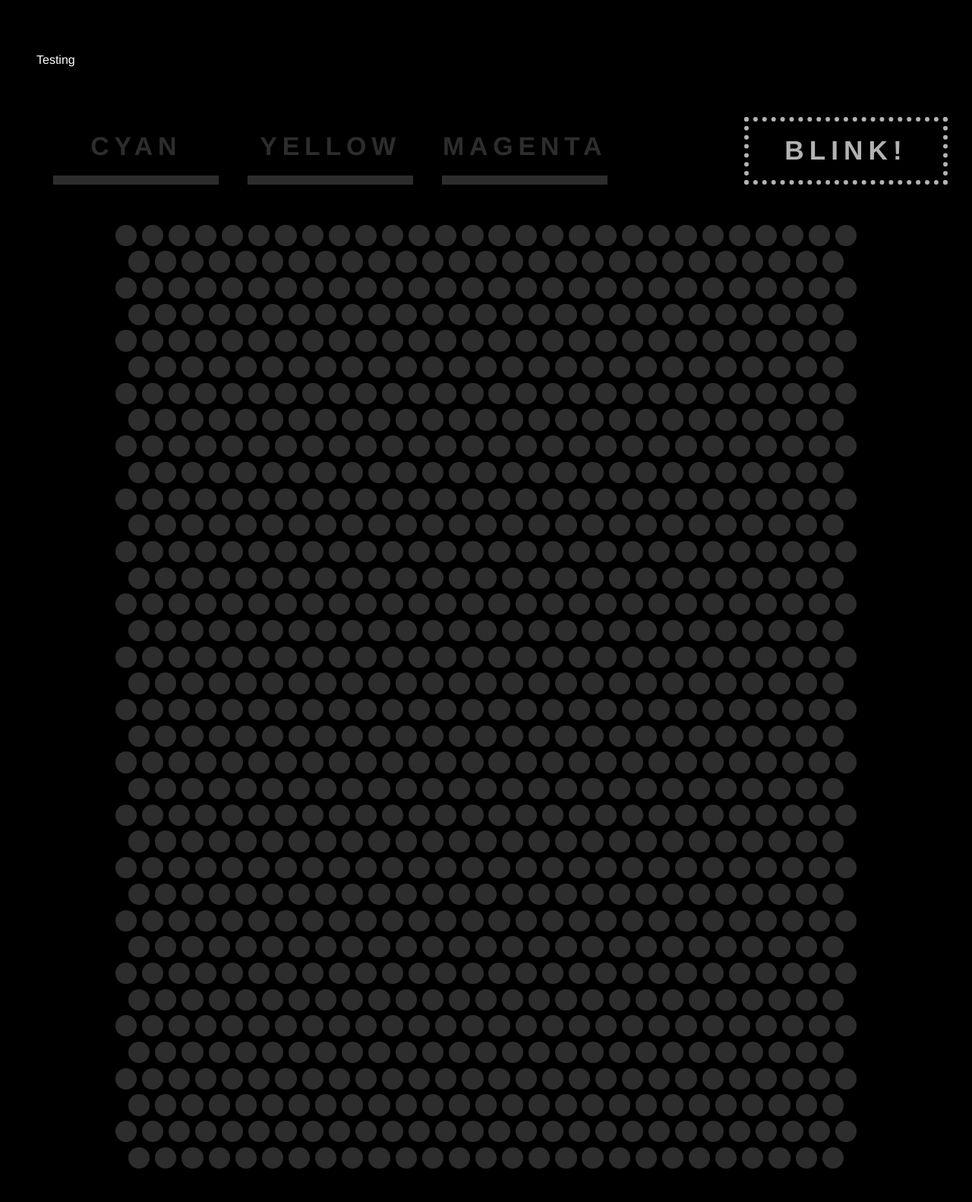
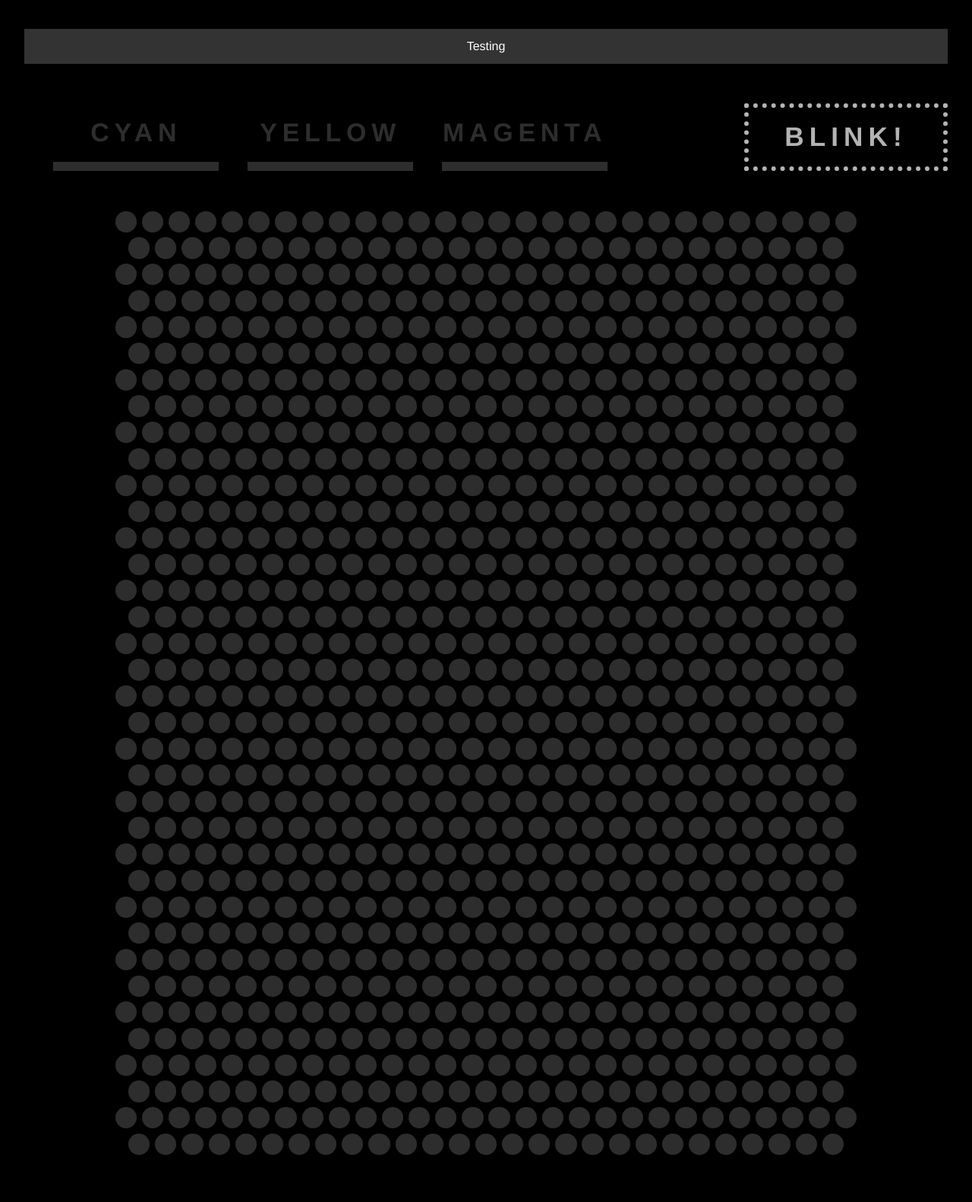
Before and after one commit to ahshra/ahshra.github.io, a Jekyll site: the page built from Javascript_Blink_Project/index.html, in a window 1280 px wide. Shown: the whole page at 76% size. Built offline with Jekyll 4.4.1, drawn with Linux system fonts in a browser that asks for light colours; nearby versions of some CDN libraries.

Commit message:
Update styles.css

```diff
--- a/Javascript_Blink_Project/css/styles.css
+++ b/Javascript_Blink_Project/css/styles.css
@@ -101,16 +101,12 @@ body {
   opacity: 0.7;
 }
 
-ul {
+li {
     list-style-type: none;
     margin: 0;
     padding: 0;
     overflow: hidden;
     background-color: #333;
-}
-
-li {
-    float: left;
 }
 
 li a {
@@ -120,8 +116,3 @@ li a {
     padding: 14px 16px;
     text-decoration: none;
 }
-
-/* Change the link color to #111 (black) on hover */
-li a:hover {
-    background-color: #111;
-}
```
